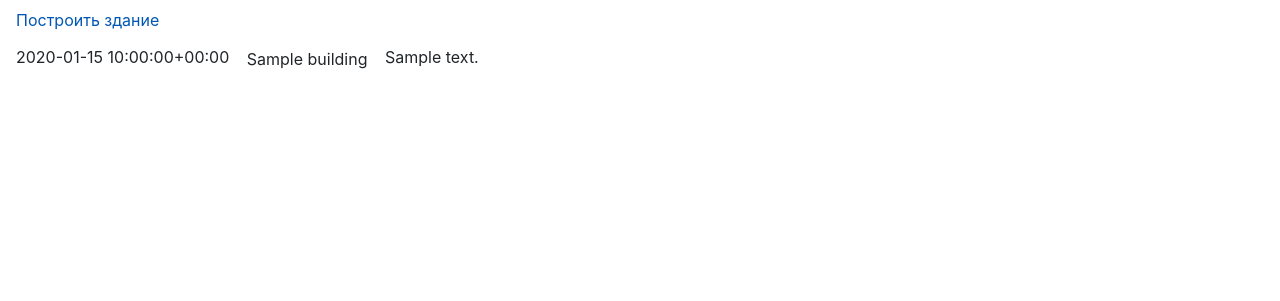
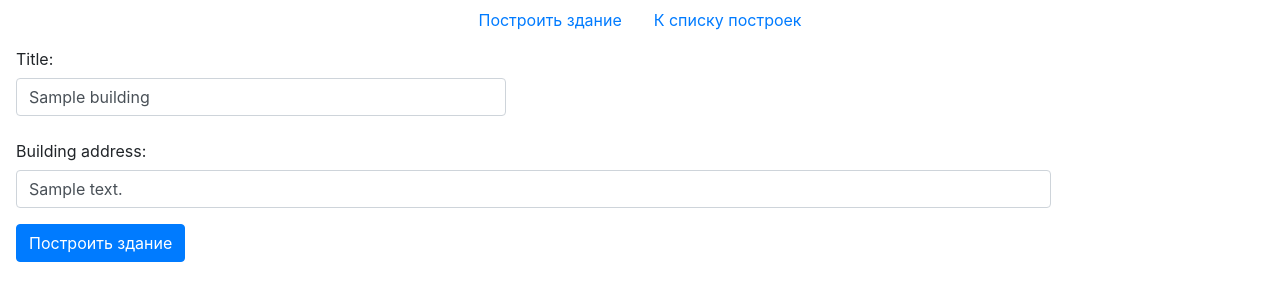
Before and after one commit to IanKir/django_pik, a Django app: page /building/1/edit/ in a window 1280 px wide. Shown: the top 301 px of the page. Run offline with Django 3.2, Linux system fonts and the light colour scheme; tables that the repository leaves empty hold one stand-in row (values such as "Sample post"); some libraries are stand-ins or nearby versions.

Commit message:
Рабочая версия по заданию

```diff
--- a/house_building/core/models.py
+++ b/house_building/core/models.py
@@ -4,7 +4,7 @@ from django.utils import timezone
 
 class Building(models.Model):
     title = models.CharField(max_length=200)
-    building_address = models.TextField(max_length=500)
+    building_address = models.TextField()
     created_date = models.DateTimeField(auto_now_add=True)
     establishment_date = models.DateTimeField(blank=True, null=True)
 
@@ -16,6 +16,7 @@ class Building(models.Model):
 
     def establish(self):
         self.establishment_date = timezone.now()
+        self.save()
 
     def __str__(self):
         return self.title
--- a/house_building/core/templates/mainpage/building_detail.html
+++ b/house_building/core/templates/mainpage/building_detail.html
@@ -1,11 +1,17 @@
 {% extends 'mainpage/mainpage_template.html' %}
 
 {% block content %}
-    <div class="class">
-        {{ building.establishment_date|linebreaksbr }}
-        <a class="btn btn-default" href="{% url 'building_edit' pk=building.id %}">
-            <span class="glyphicon glyphicon-pencil">{{ building.title }}</span></a>
-        {{ building.bricks_amount|linebreaksbr }}
-        {{ building.building_address|linebreaksbr }}
+    <div class="card" style="width: 20rem;">
+        <div class="card-body">
+            <div class="card-title">
+                <a href="{% url 'building_edit' pk=building.pk %}">{{ building.title }}</a>
+            </div>
+            <div class="card-text">
+                {{ building.building_address }}<br>
+                <p>Количество кирпичей: {{ building.get_bricks_amount }}</p>
+                {{ building.establishment_date }}
+            </div>
+        </div>
+        <a class="btn btn-success" role="button" href="{% url 'add_bricks' pk=building.pk %}">Добавить кирпичей</a>
     </div>
 {% endblock %}
--- /dev/null
+++ b/house_building/core/templates/mainpage/building_edit.html
@@ -0,0 +1,27 @@
+{% extends 'mainpage/mainpage_template.html' %}
+
+{% block content %}
+    <form method="POST" action="/building/">
+        {% csrf_token %}
+        <div class="form-group row w-50">
+            <label for="id_title_1" class="col-sm-5 col-form-label">Title:</label>
+            <div class="col-sm-10">
+                <input type="text" name="title" class="form-control"
+                       id="id_title_1" placeholder="Title"
+                       required value="{{ building.title }}">
+            </div>
+        </div>
+        <div class="form-group row ">
+            <label for="id_building_address1" class="col-sm-5 col-form-label">Building address:</label>
+            <div class="col-sm-10">
+                <input type="text" name="building_address" class="form-control"
+                       id="id_building_address1" placeholder="Building address"
+                       required value="{{ building.building_address }}">
+            </div>
+        </div>
+        {% if building %}
+            <input type="hidden" name="building_pk" value="{{ building.pk }}">
+        {% endif %}
+        <button type="submit" class="btn btn-primary mb-3">Построить здание</button>
+    </form>
+{% endblock %}
--- a/house_building/core/templates/mainpage/mainpage_template.html
+++ b/house_building/core/templates/mainpage/mainpage_template.html
@@ -2,16 +2,19 @@
 <html lang="en">
 <head>
     <meta charset="UTF-8">
-     <meta name="viewport" content="width=device-width, initial-scale=1, shrink-to-fit=no">
+    <meta name="viewport" content="width=device-width, initial-scale=1, shrink-to-fit=no">
     <link rel="stylesheet" href="https://stackpath.bootstrapcdn.com/bootstrap/4.4.1/css/bootstrap.min.css"
           integrity="sha384-Vkoo8x4CGsO3+Hhxv8T/Q5PaXtkKtu6ug5TOeNV6gBiFeWPGFN9MuhOf23Q9Ifjh" crossorigin="anonymous">
     <title>Building</title>
 </head>
 <body>
 <div>
-    <ul class="nav">
+    <ul class="nav justify-content-center">
         <li class="nav-item">
             <a class="nav-link active" href="{% url 'building_new' %}">Построить здание</a>
+        </li>
+        <li class="nav-item">
+            <a class="nav-link active" href="{% url 'get_stats' %}">К списку построек</a>
         </li>
     </ul>
 </div>
--- a/house_building/core/views.py
+++ b/house_building/core/views.py
@@ -20,7 +20,7 @@ def get_stats(request):
 
 
 def building_detail(request, pk):
-    building = get_object_or_404(Building, id=pk)
+    building = get_object_or_404(Building, pk=pk)
     return render(
         request=request,
         template_name='mainpage/building_detail.html',
@@ -29,17 +29,17 @@ def building_detail(request, pk):
 
 
 def building_edit(request, pk):
-    building = get_object_or_404(Building, id=pk)
+    building = get_object_or_404(Building, pk=pk)
     if request.method == 'POST':
+        building.pk = building.pk
         building.title = request.POST.get('title')
         building.building_address = request.POST.get('building_address')
-        building.establishment_date = timezone.now()
-        building.save()
-        return redirect(to='building_detail', pk=building.id)
+        building.establish()
+        return redirect(to='building_detail', pk=building.pk)
     elif request.method == 'GET':
         return render(
             request=request,
-            template_name='mainpage/building_detail.html',
+            template_name='mainpage/building_edit.html',
             context={'building': building}
         )
     else:
@@ -48,24 +48,40 @@ def building_edit(request, pk):
 
 def building_new(request):
     if request.method == 'POST':
-        building = Building.objects.create(
-            title=request.POST.get('title'),
-            building_address=request.POST.get('building_address'),
-            establishment_date=timezone.now()
-        )
-        building.save()
-        return redirect(to='building_detail', pk=building.id)
+        building_pk = request.POST.get('building_pk')
+        building_title = request.POST.get('title')
+        building_address = request.POST.get('building_address')
+        if building_pk:
+            building = get_object_or_404(Building, pk=building_pk)
+            building.title = building_title
+            building.building_address = building_address
+            building.establish()
+        else:
+            building = Building.objects.create(
+                title=building_title,
+                building_address=building_address
+            )
+            building.establish()
+        return redirect(to='building_detail', pk=building.pk)
     return render(
         request=request,
-        template_name='mainpage/builidng_edit.html'
+        template_name='mainpage/building_edit.html'
     )
 
 
-def add_bricks(request):
+def add_bricks(request, pk):
+    building_pk = pk
     if request.method == 'POST':
+        building = get_object_or_404(Building, pk=building_pk)
         task = Task.objects.create(
-            building_number=request.POST.get('building_number'),
+            building_number=building,
             bricks_quantity=request.POST.get('bricks_quantity')
         )
         task.save()
-        return redirect(to='stats')
+        return redirect(to='get_stats')
+    elif request.method == 'GET':
+        return render(
+            request=request,
+            template_name='mainpage/building_add_bricks.html',
+            context={'building_pk': building_pk}
+        )
--- a/house_building/house_building/settings.py
+++ b/house_building/house_building/settings.py
@@ -104,9 +104,9 @@ AUTH_PASSWORD_VALIDATORS = [
 # Internationalization
 # https://docs.djangoproject.com/en/2.2/topics/i18n/
 
-LANGUAGE_CODE = 'en-us'
+LANGUAGE_CODE = 'ru-ru'
 
-TIME_ZONE = 'UTC'
+TIME_ZONE = 'Europe/Moscow'
 
 USE_I18N = True
 
```
Also changed, not shown: house_building/core/templates/mainpage/building_add_bricks.html (added, +20 -0 lines), house_building/core/templates/mainpage/builidng_edit.html (deleted, +0 -18 lines), house_building/core/templates/mainpage/stats.html (+11 -6 lines).
